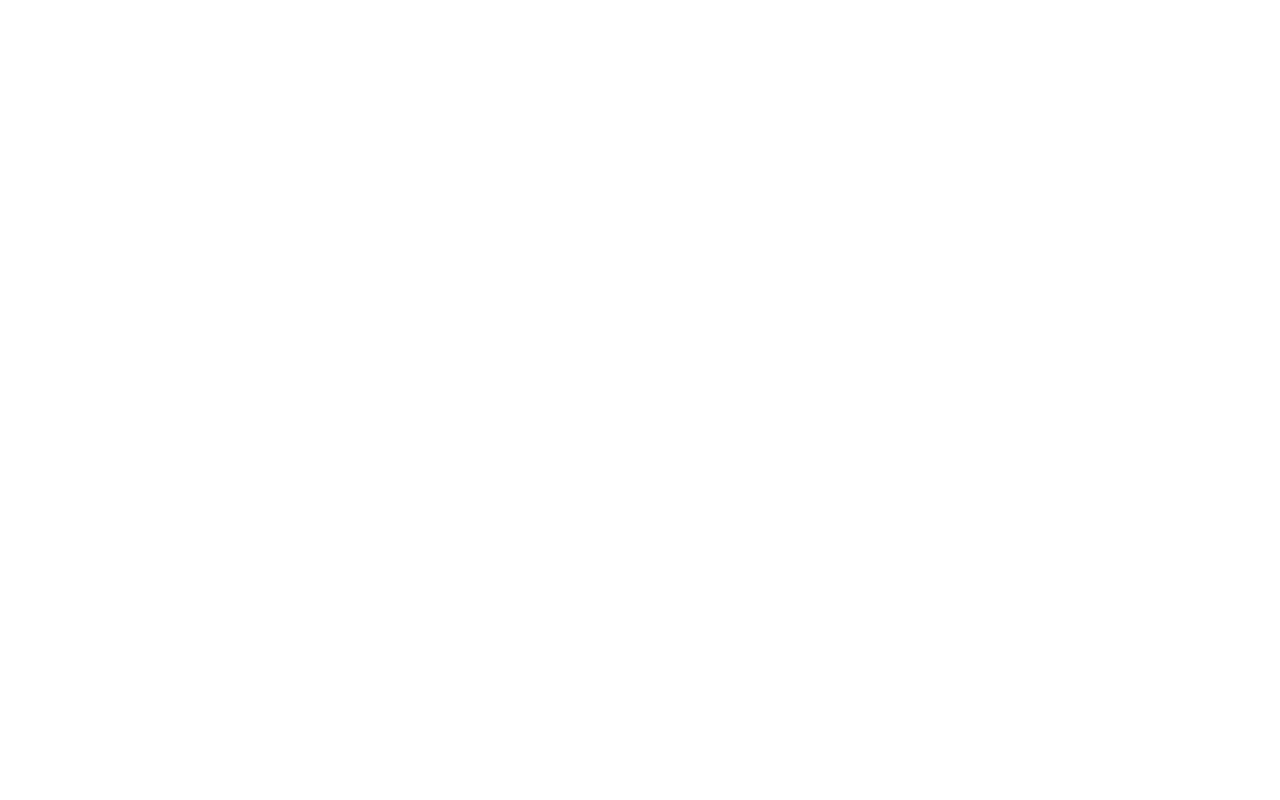
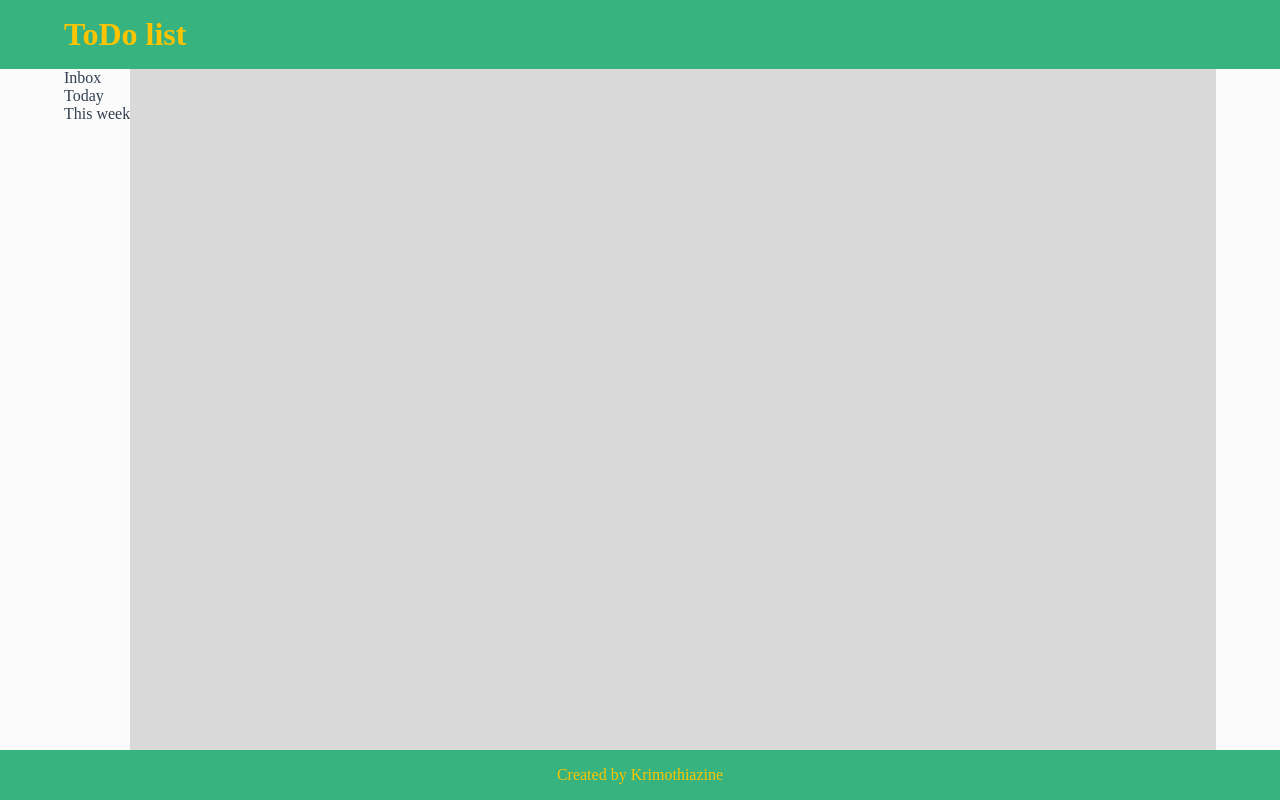
Before and after one commit to Abdelkrim-Saouchi/Todo-list-Project, a website built with webpack: page src/template.html in a window 1280 px wide. Built offline with nearby package versions, Linux system fonts and the light colour scheme.

Commit message:
Set first look of template.html

```diff
--- a/package.json
+++ b/package.json
@@ -4,7 +4,8 @@
   "description": "",
   "private": true,
   "scripts": {
-    "build": "webpack"
+    "build": "webpack",
+    "watch": "webpack --watch"
   },
   "repository": {
     "type": "git",
--- a/src/index.js
+++ b/src/index.js
@@ -1 +1,3 @@
+import './style.css';
+
 console.log('Hello');
--- /dev/null
+++ b/src/style.css
@@ -0,0 +1,66 @@
+:root {
+  --Base-color: #36b37e;
+  --Accent-color: #ffc400;
+  --Background-color: #fbfbfb;
+  --Secondary-bg-color: hsl(0, 0%, 85%);
+  --Text-color: #333f50;
+  --Secondary-text-color: #9b9b9b;
+}
+
+*,
+*::before,
+*::after {
+  margin: 0;
+  box-sizing: border-box;
+}
+
+body {
+  min-height: 100vh;
+  display: grid;
+  grid-template-rows: auto 1fr auto;
+  color: var(--Text-color);
+}
+
+.container {
+  max-width: 90%;
+  height: 100%;
+  margin-inline: auto;
+}
+
+header {
+  background-color: var(--Base-color);
+  color: var(--Accent-color);
+  padding-block: 16px;
+  /* grid-column: 1 / 3; */
+}
+
+main {
+  /* width: 90%;
+  padding: 16px auto; */
+  background-color: var(--Background-color);
+}
+
+main .content {
+  min-height: 100%;
+  display: grid;
+  grid-template-columns: auto 1fr;
+  grid-template-rows: 1fr;
+}
+
+main .side-bar {
+  /* grid-column: 1 / 2; */
+}
+
+main .main-content {
+  /* grid-column: 2 / 3; */
+  background-color: var(--Secondary-bg-color);
+}
+
+footer {
+  /* grid-row: 3 / 4; */
+  /* grid-column: 1 / 3; */
+  text-align: center;
+  padding-block: 16px;
+  background-color: var(--Base-color);
+  color: var(--Accent-color);
+}
--- a/src/template.html
+++ b/src/template.html
@@ -6,5 +6,26 @@
     <meta name="viewport" content="width=device-width, initial-scale=1.0" />
     <title><%= htmlWebpackPlugin.options.title %></title>
   </head>
-  <body></body>
+  <body>
+    <header>
+      <div class="container">
+        <h1>ToDo list</h1>
+      </div>
+    </header>
+    <main>
+      <div class="container">
+        <div class="content">
+          <div class="side-bar">
+            <p>Inbox</p>
+            <p>Today</p>
+            <p>This week</p>
+          </div>
+          <div class="main-content"></div>
+        </div>
+      </div>
+    </main>
+    <footer>
+      <div class="container">Created by Krimothiazine</div>
+    </footer>
+  </body>
 </html>
```
Also changed, not shown: dist/bundle9351ffd3e46e4ea20e73.js (deleted), dist/bundled98f129553c0a7cdeb3d.js (added), dist/index.html, 2 other files.
